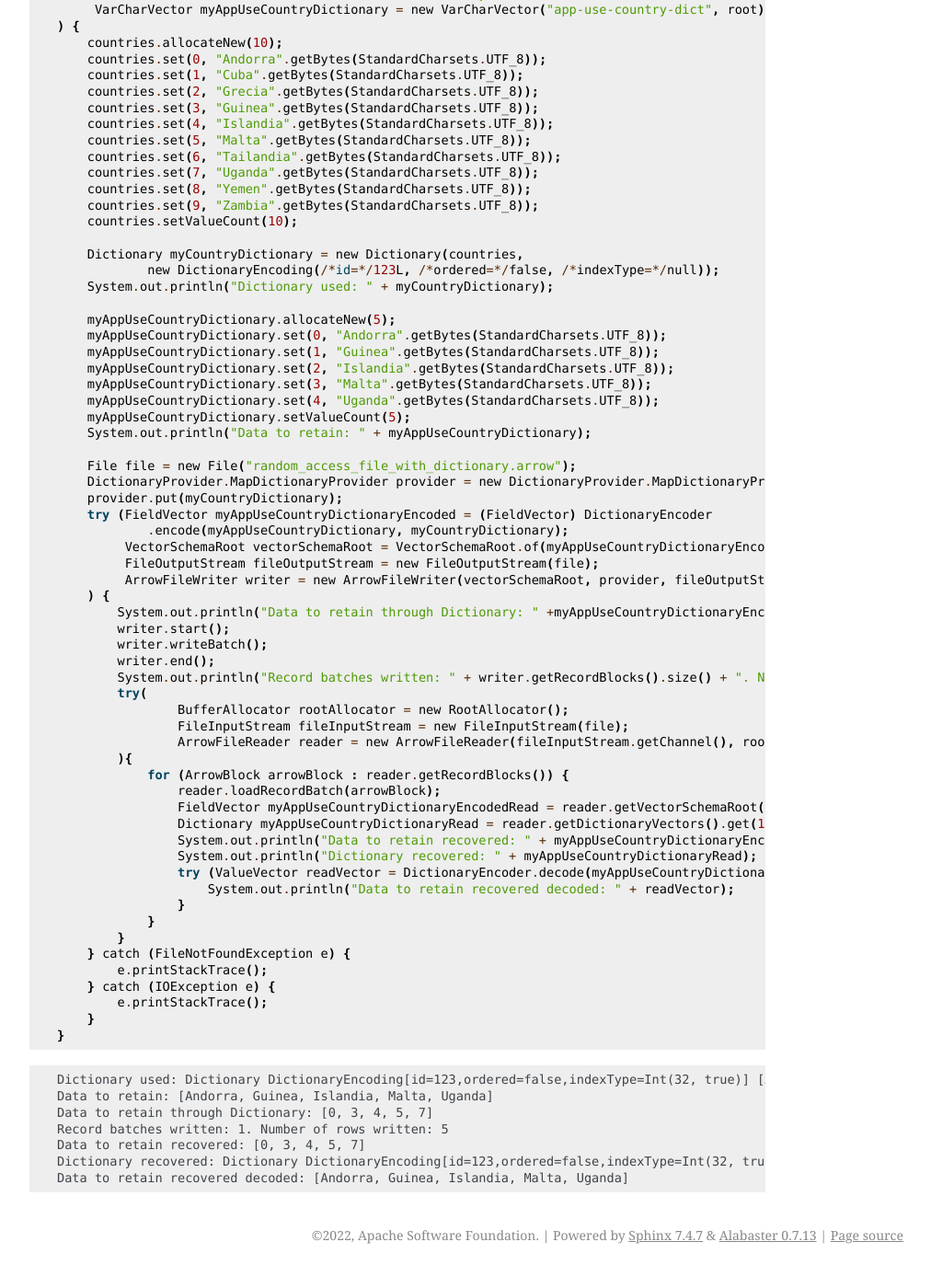
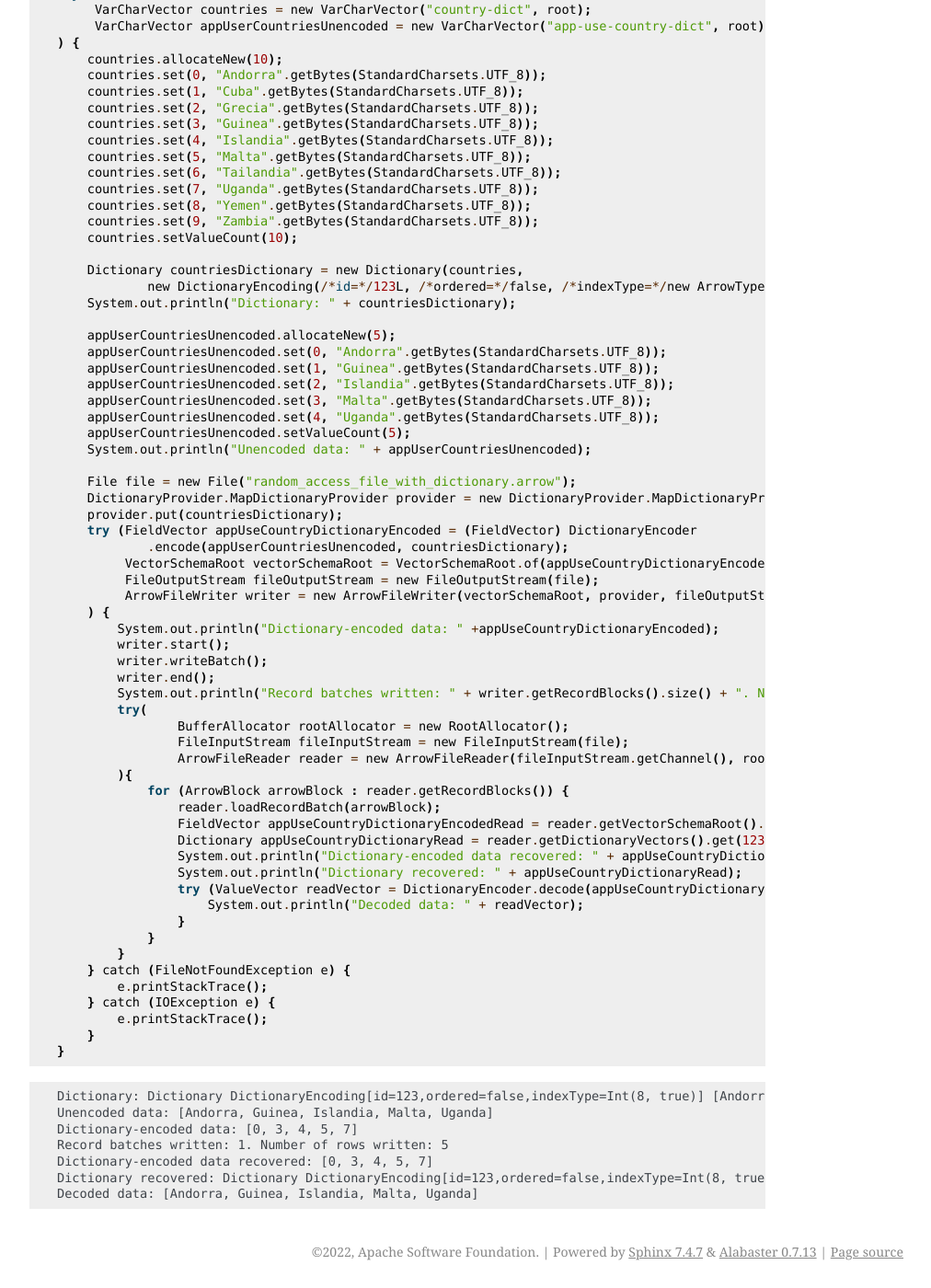
Before and after one commit to apache/arrow-cookbook, a Sphinx documentation site: the page built from java/source/io.rst, in a window 1280 px wide and 1400 px high, scrolled down 8843 px. Shown: the whole window at 92% size, without its empty margins (258-1270 px from the left). Built offline with Sphinx 7.4.7, drawn with Linux system fonts in a browser that asks for light colours; pages that are not in the unit, such as notebooks, are missing from menus; some of the changed text lies outside the part shown.

Commit message:
Solving issues: variable name, null indexType

```diff
--- a/java/source/io.rst
+++ b/java/source/io.rst
@@ -463,6 +463,7 @@ Reading and writing dictionary-encoded data requires separately tracking the dic
     import org.apache.arrow.vector.ipc.ArrowFileReader;
     import org.apache.arrow.vector.ipc.ArrowFileWriter;
     import org.apache.arrow.vector.ipc.message.ArrowBlock;
+    import org.apache.arrow.vector.types.pojo.ArrowType;
     import org.apache.arrow.vector.types.pojo.DictionaryEncoding;
 
     import java.io.File;
@@ -474,7 +475,7 @@ Reading and writing dictionary-encoded data requires separately tracking the dic
 
     try (BufferAllocator root = new RootAllocator();
          VarCharVector countries = new VarCharVector("country-dict", root);
-         VarCharVector myAppUseCountryDictionary = new VarCharVector("app-use-country-dict", root)
+         VarCharVector appUserCountriesUnencoded = new VarCharVector("app-use-country-dict", root)
     ) {
         countries.allocateNew(10);
         countries.set(0, "Andorra".getBytes(StandardCharsets.UTF_8));
@@ -489,29 +490,29 @@ Reading and writing dictionary-encoded data requires separately tracking the dic
         countries.set(9, "Zambia".getBytes(StandardCharsets.UTF_8));
         countries.setValueCount(10);
 
-        Dictionary myCountryDictionary = new Dictionary(countries,
-                new DictionaryEncoding(/*id=*/123L, /*ordered=*/false, /*indexType=*/null));
-        System.out.println("Dictionary used: " + myCountryDictionary);
+        Dictionary countriesDictionary = new Dictionary(countries,
+                new DictionaryEncoding(/*id=*/123L, /*ordered=*/false, /*indexType=*/new ArrowType.Int(8, true)));
+        System.out.println("Dictionary: " + countriesDictionary);
 
-        myAppUseCountryDictionary.allocateNew(5);
-        myAppUseCountryDictionary.set(0, "Andorra".getBytes(StandardCharsets.UTF_8));
-        myAppUseCountryDictionary.set(1, "Guinea".getBytes(StandardCharsets.UTF_8));
-        myAppUseCountryDictionary.set(2, "Islandia".getBytes(StandardCharsets.UTF_8));
-        myAppUseCountryDictionary.set(3, "Malta".getBytes(StandardCharsets.UTF_8));
-        myAppUseCountryDictionary.set(4, "Uganda".getBytes(StandardCharsets.UTF_8));
-        myAppUseCountryDictionary.setValueCount(5);
-        System.out.println("Data to retain: " + myAppUseCountryDictionary);
+        appUserCountriesUnencoded.allocateNew(5);
+        appUserCountriesUnencoded.set(0, "Andorra".getBytes(StandardCharsets.UTF_8));
+        appUserCountriesUnencoded.set(1, "Guinea".getBytes(StandardCharsets.UTF_8));
+        appUserCountriesUnencoded.set(2, "Islandia".getBytes(StandardCharsets.UTF_8));
+        appUserCountriesUnencoded.set(3, "Malta".getBytes(StandardCharsets.UTF_8));
+        appUserCountriesUnencoded.set(4, "Uganda".getBytes(StandardCharsets.UTF_8));
+        appUserCountriesUnencoded.setValueCount(5);
+        System.out.println("Unencoded data: " + appUserCountriesUnencoded);
 
         File file = new File("random_access_file_with_dictionary.arrow");
         DictionaryProvider.MapDictionaryProvider provider = new DictionaryProvider.MapDictionaryProvider();
-        provider.put(myCountryDictionary);
-        try (FieldVector myAppUseCountryDictionaryEncoded = (FieldVector) DictionaryEncoder
-                .encode(myAppUseCountryDictionary, myCountryDictionary);
-             VectorSchemaRoot vectorSchemaRoot = VectorSchemaRoot.of(myAppUseCountryDictionaryEncoded);
+        provider.put(countriesDictionary);
+        try (FieldVector appUseCountryDictionaryEncoded = (FieldVector) DictionaryEncoder
+                .encode(appUserCountriesUnencoded, countriesDictionary);
+             VectorSchemaRoot vectorSchemaRoot = VectorSchemaRoot.of(appUseCountryDictionaryEncoded);
              FileOutputStream fileOutputStream = new FileOutputStream(file);
              ArrowFileWriter writer = new ArrowFileWriter(vectorSchemaRoot, provider, fileOutputStream.getChannel())
         ) {
-            System.out.println("Data to retain through Dictionary: " +myAppUseCountryDictionaryEncoded);
+            System.out.println("Dictionary-encoded data: " +appUseCountryDictionaryEncoded);
             writer.start();
             writer.writeBatch();
             writer.end();
@@ -523,12 +524,12 @@ Reading and writing dictionary-encoded data requires separately tracking the dic
             ){
                 for (ArrowBlock arrowBlock : reader.getRecordBlocks()) {
                     reader.loadRecordBatch(arrowBlock);
-                    FieldVector myAppUseCountryDictionaryEncodedRead = reader.getVectorSchemaRoot().getVector("app-use-country-dict");
-                    Dictionary myAppUseCountryDictionaryRead = reader.getDictionaryVectors().get(123L);
-                    System.out.println("Data to retain recovered: " + myAppUseCountryDictionaryEncodedRead);
-                    System.out.println("Dictionary recovered: " + myAppUseCountryDictionaryRead);
-                    try (ValueVector readVector = DictionaryEncoder.decode(myAppUseCountryDictionaryEncodedRead, myAppUseCountryDictionaryRead)) {
-                        System.out.println("Data to retain recovered decoded: " + readVector);
+                    FieldVector appUseCountryDictionaryEncodedRead = reader.getVectorSchemaRoot().getVector("app-use-country-dict");
+                    Dictionary appUseCountryDictionaryRead = reader.getDictionaryVectors().get(123L);
+                    System.out.println("Dictionary-encoded data recovered: " + appUseCountryDictionaryEncodedRead);
+                    System.out.println("Dictionary recovered: " + appUseCountryDictionaryRead);
+                    try (ValueVector readVector = DictionaryEncoder.decode(appUseCountryDictionaryEncodedRead, appUseCountryDictionaryRead)) {
+                        System.out.println("Decoded data: " + readVector);
                     }
                 }
             }
@@ -541,10 +542,10 @@ Reading and writing dictionary-encoded data requires separately tracking the dic
 
 .. testoutput::
 
-    Dictionary used: Dictionary DictionaryEncoding[id=123,ordered=false,indexType=Int(32, true)] [Andorra, Cuba, Grecia, Guinea, Islandia, Malta, Tailandia, Uganda, Yemen, Zambia]
-    Data to retain: [Andorra, Guinea, Islandia, Malta, Uganda]
-    Data to retain through Dictionary: [0, 3, 4, 5, 7]
+    Dictionary: Dictionary DictionaryEncoding[id=123,ordered=false,indexType=Int(8, true)] [Andorra, Cuba, Grecia, Guinea, Islandia, Malta, Tailandia, Uganda, Yemen, Zambia]
+    Unencoded data: [Andorra, Guinea, Islandia, Malta, Uganda]
+    Dictionary-encoded data: [0, 3, 4, 5, 7]
     Record batches written: 1. Number of rows written: 5
-    Data to retain recovered: [0, 3, 4, 5, 7]
-    Dictionary recovered: Dictionary DictionaryEncoding[id=123,ordered=false,indexType=Int(32, true)] [Andorra, Cuba, Grecia, Guinea, Islandia, Malta, Tailandia, Uganda, Yemen, Zambia]
-    Data to retain recovered decoded: [Andorra, Guinea, Islandia, Malta, Uganda]
+    Dictionary-encoded data recovered: [0, 3, 4, 5, 7]
+    Dictionary recovered: Dictionary DictionaryEncoding[id=123,ordered=false,indexType=Int(8, true)] [Andorra, Cuba, Grecia, Guinea, Islandia, Malta, Tailandia, Uganda, Yemen, Zambia]
+    Decoded data: [Andorra, Guinea, Islandia, Malta, Uganda]
```
Also changed, not shown: java/source/create.rst (+19 -18 lines).
